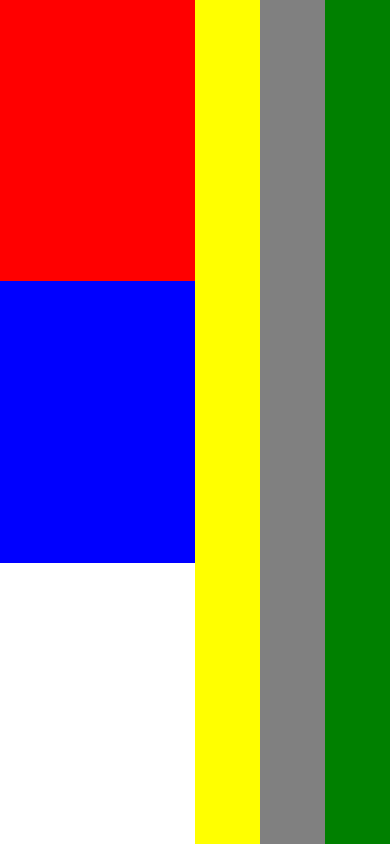
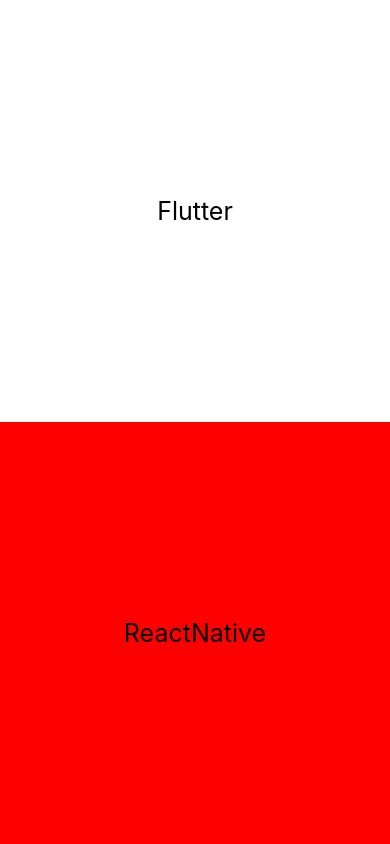
Before and after one commit to sadikcantuluk/ReactNative, a React Native app: screen / in a window 390 px wide. Built offline with nearby package versions, Linux system fonts and the light colour scheme.

Commit message:
justifyContent and alignItems

```diff
--- a/App.js
+++ b/App.js
@@ -5,14 +5,10 @@
   return (
     <View style={styles.container}>
       <View style={styles.box1}>
-      <View style={styles.child4}></View>
-        <View style={styles.child5}></View>
-        <View style={styles.child6}></View>
+      <Text style={styles.font}>Flutter</Text>
       </View>
       <View style={styles.box2}>
-        <View style={styles.child1}></View>
-        <View style={styles.child2}></View>
-        <View style={styles.child3}></View>
+        <Text style={styles.font}>ReactNative</Text>
       </View>
     </View>
   );
@@ -22,39 +18,45 @@
   container: {
     flex: 1,
     backgroundColor: 'yellow',
-    flexDirection:"row"
   },
   box1:{
     flex:1,
     backgroundColor:"white",
+    justifyContent:"center",
+    alignItems:"center"
   },
   box2:{
     flex:1,
     backgroundColor:"red",
-    flexDirection:"row"
+    flexDirection:"row",
+    justifyContent:"center",
+    alignItems:"center"
   },
-  child1:{
-    flex:1,
-    backgroundColor:"yellow"
-  },
-  child2:{
-    flex:1,
-    backgroundColor:"grey"
-  },
-  child3:{
-    flex:1,
-    backgroundColor:"green"
-  },
-  child4:{
-    flex:1,
-    backgroundColor:"red"
-  },
-  child5:{
-    flex:1,
-    backgroundColor:"blue"
-  },
-  child6:{
-    flex:1,
-    backgroundColor:"white"
+  font:{
+    fontSize:25
   }
+  // child1:{
+  //   flex:1,
+  //   backgroundColor:"yellow"
+  // },
+  // child2:{
+  //   flex:1,
+  //   backgroundColor:"grey"
+  // },
+  // child3:{
+  //   flex:1,
+  //   backgroundColor:"green"
+  // },
+  // child4:{
+  //   flex:1,
+  //   backgroundColor:"red"
+  // },
+  // child5:{
+  //   flex:1,
+  //   backgroundColor:"blue"
+  // },
+  // child6:{
+  //   flex:1,
+  //   backgroundColor:"white"
+  // }
 });
```
